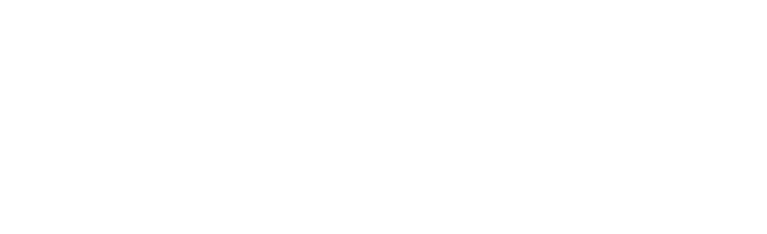
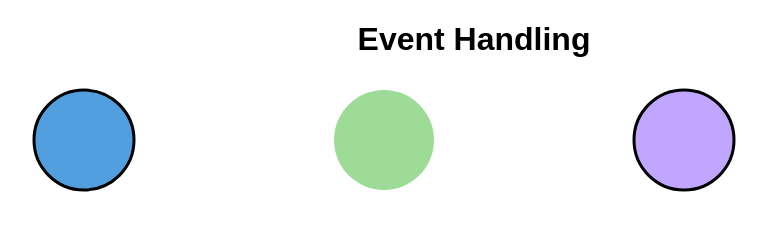
Before and after one commit to DS4200-S22/hw-04-hw-04-bayden-and-haleluya, a plain HTML site: page index.html in a window 1280 px wide. Shown: the whole page, without its empty margins (166-933 px from the left). Drawn offline with Linux system fonts and the light colour scheme.

Commit message:
first few steps

```diff
--- a/index.html
+++ b/index.html
@@ -2,13 +2,29 @@
 <html>
 
 <head>
+    <link rel="stylesheet" href="style.css">
+    <title>hw-04</title>
     <meta charset=utf-8/>
 </head>
 
 
 <body>
+    <h1>Event Handling</h1>
 
-
+    <div class="circles">
+        <svg>
+            <circle cx="60" cy="60" r="50" fill="rgb(81, 159, 223)"
+            stroke="black" stroke-width="3"></circle>
+        </svg>
+        <svg>
+            <circle cx="60" cy="60" r="50" fill="rgb(158, 219, 150)"></circle>
+        </svg>
+        <svg>
+            <circle cx="60" cy="60" r="50" fill="rgb(193, 166, 255)"
+            stroke="black" stroke-width="3"></circle>
+        </svg>
+    </div>
+    <script src="main.js"></script>
 </body>
 
 </html>
--- /dev/null
+++ b/style.css
@@ -0,0 +1,16 @@
+body {
+    font-family: Arial;
+}
+
+h1 {
+    text-align: center;
+}
+
+.circles {
+    display: flex;
+    justify-content: center;
+}
+
+.bordered circle {
+    stroke-width: 2px;
+}
```
Also changed, not shown: main.js (added).
